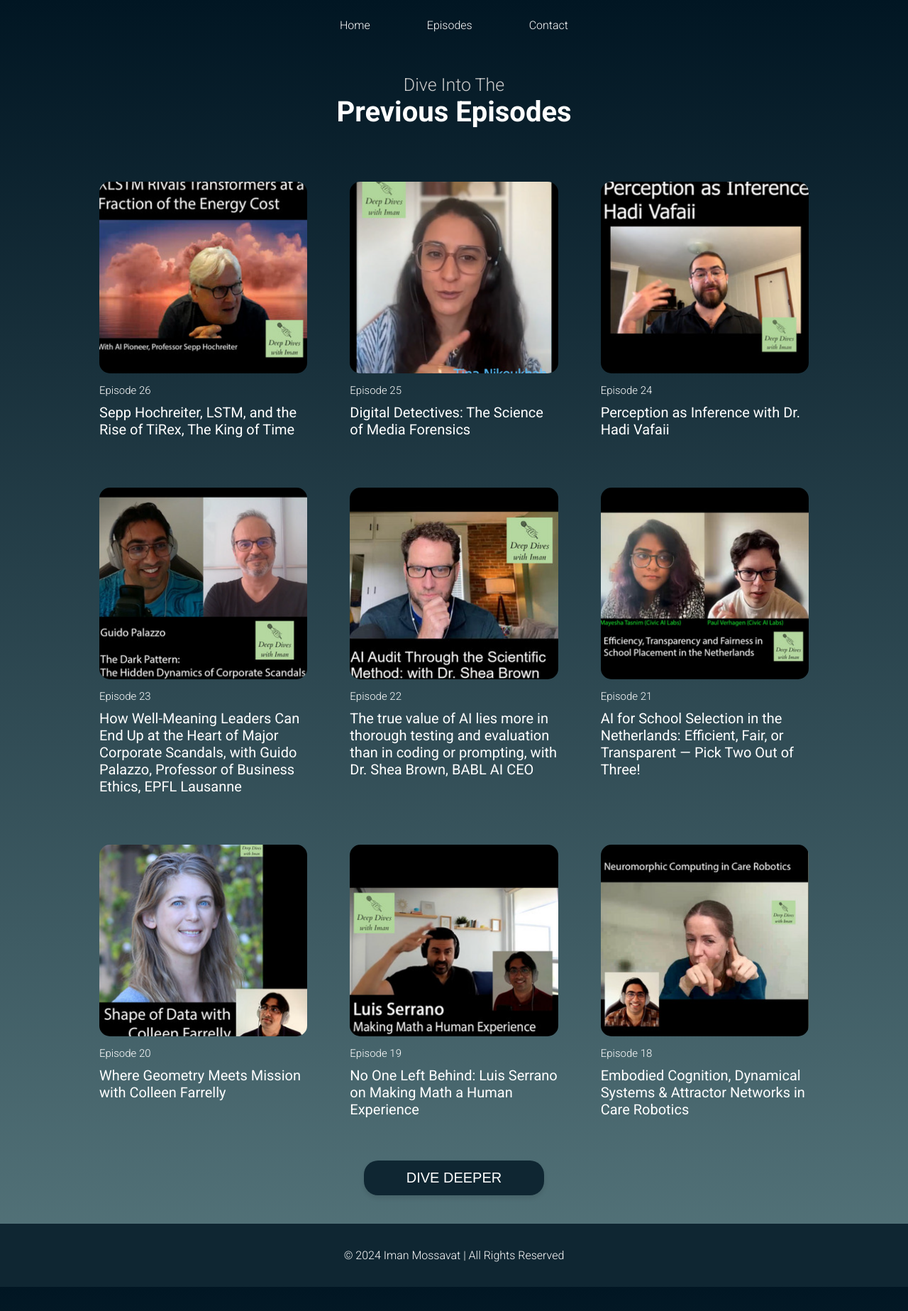
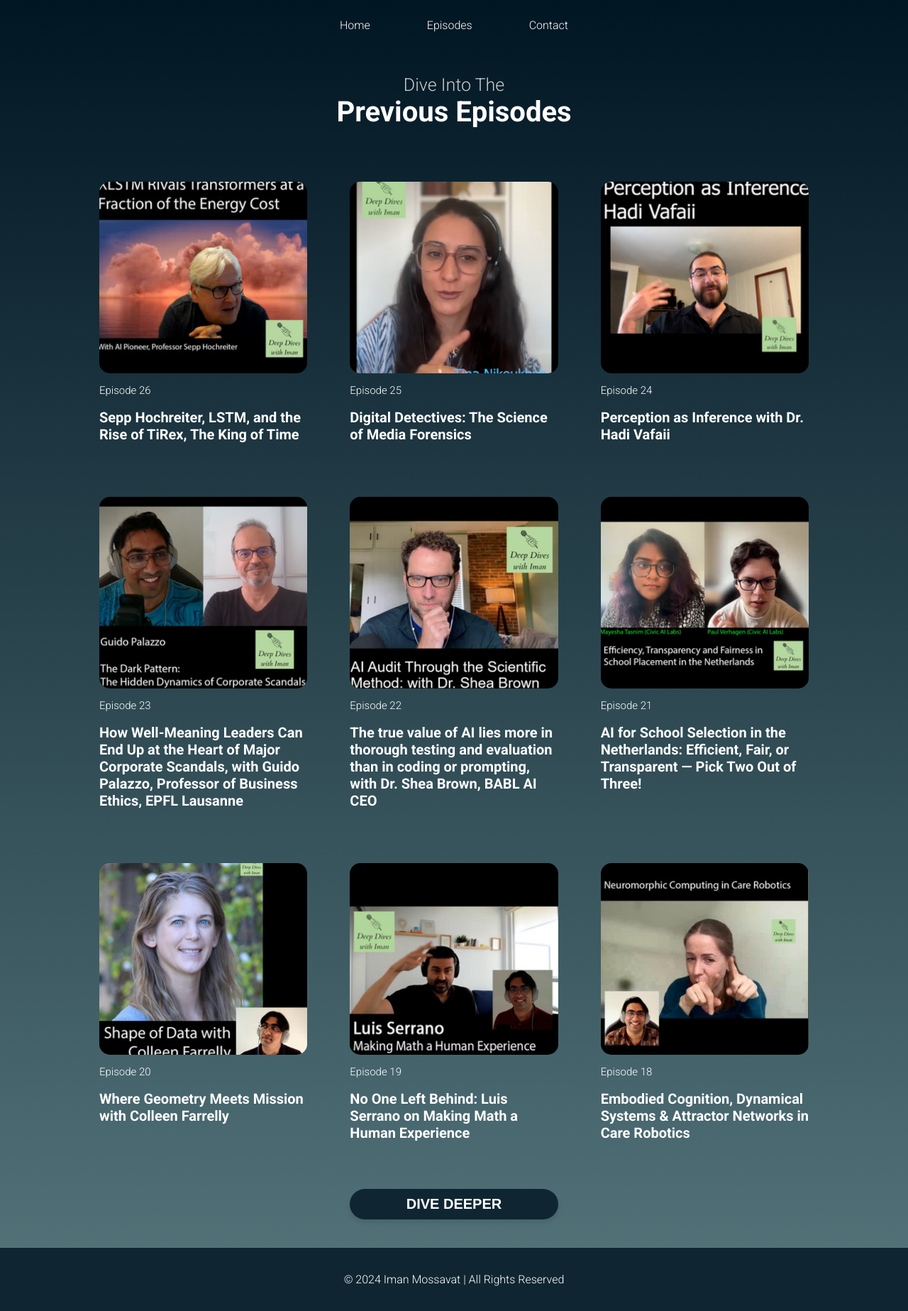
Before and after one commit to ivetkalchev/deepdivepod, a Jekyll site: the page built from episodes.html, in a window 1280 px wide. Shown: the whole page at 71% size. Built offline with Jekyll 4.4.1, drawn with Linux system fonts in a browser that asks for light colours; before the commit the page ends 1813 px from its top, so only the background shows below that.

Commit message:
Update episodes-styles.css

```diff
--- a/assets/css/episodes-styles.css
+++ b/assets/css/episodes-styles.css
@@ -63,10 +63,9 @@ body {
 }
 
 .episode-card h2 {
-    margin: 0px 0px 10px 0px;
     font-size: 20px;
     color: #ffffff;
-    font-weight: 500;
+    font-weight: 600;
 }
 
 .episode-card a {
@@ -83,14 +82,14 @@ body {
 #load-more-btn {
     background: #0F2632;
     border: none;
-    padding: 13px 60px 13px 60px;
+    padding: 10px 80px 10px 80px;
     font-size: 20px;
-    border-radius: 20px;
+    border-radius: 30px;
     cursor: pointer;
     transition: background 0.3s ease;
     box-shadow: 0 4px 6px rgba(0, 0, 0, 0.1);
     color: #ffffff;
-    font-weight: 500;
+    font-weight: 600;
 }
 
 #load-more-btn:hover {
```
